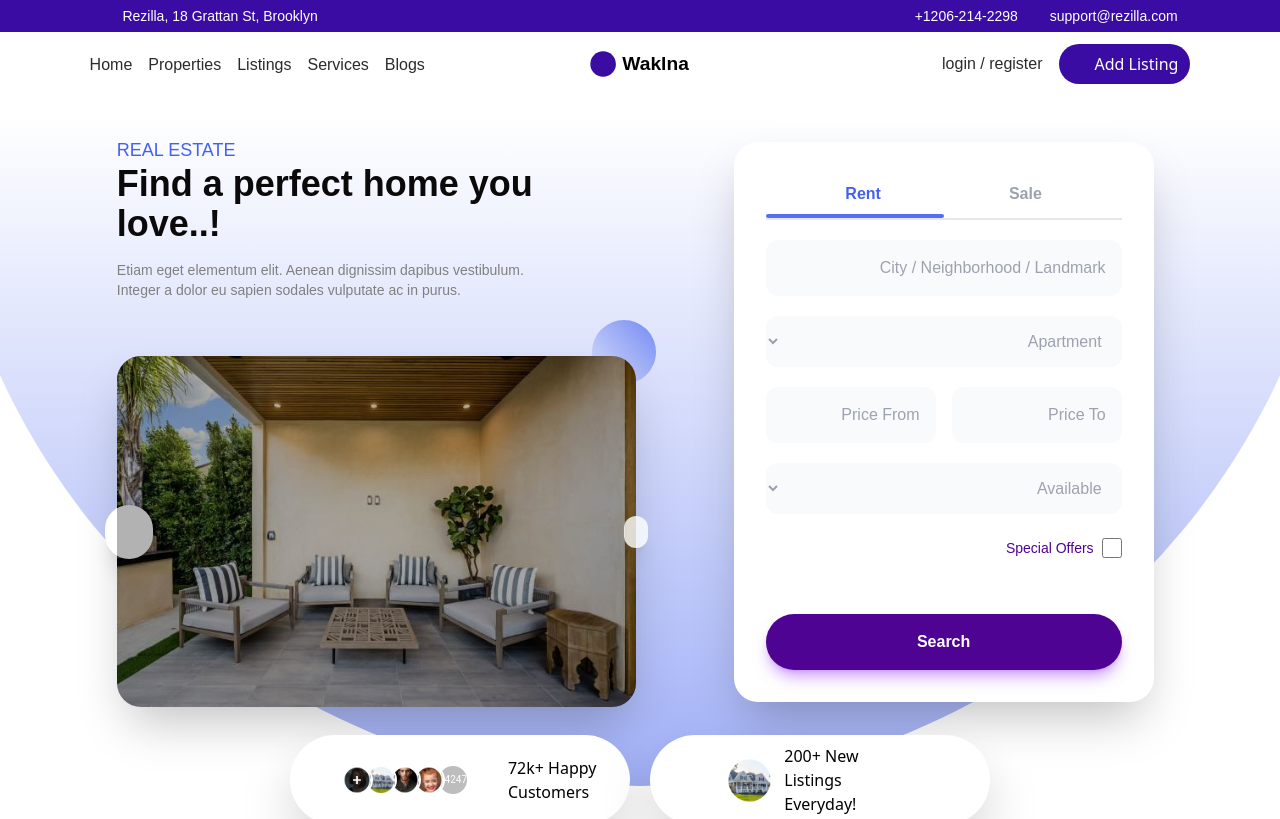
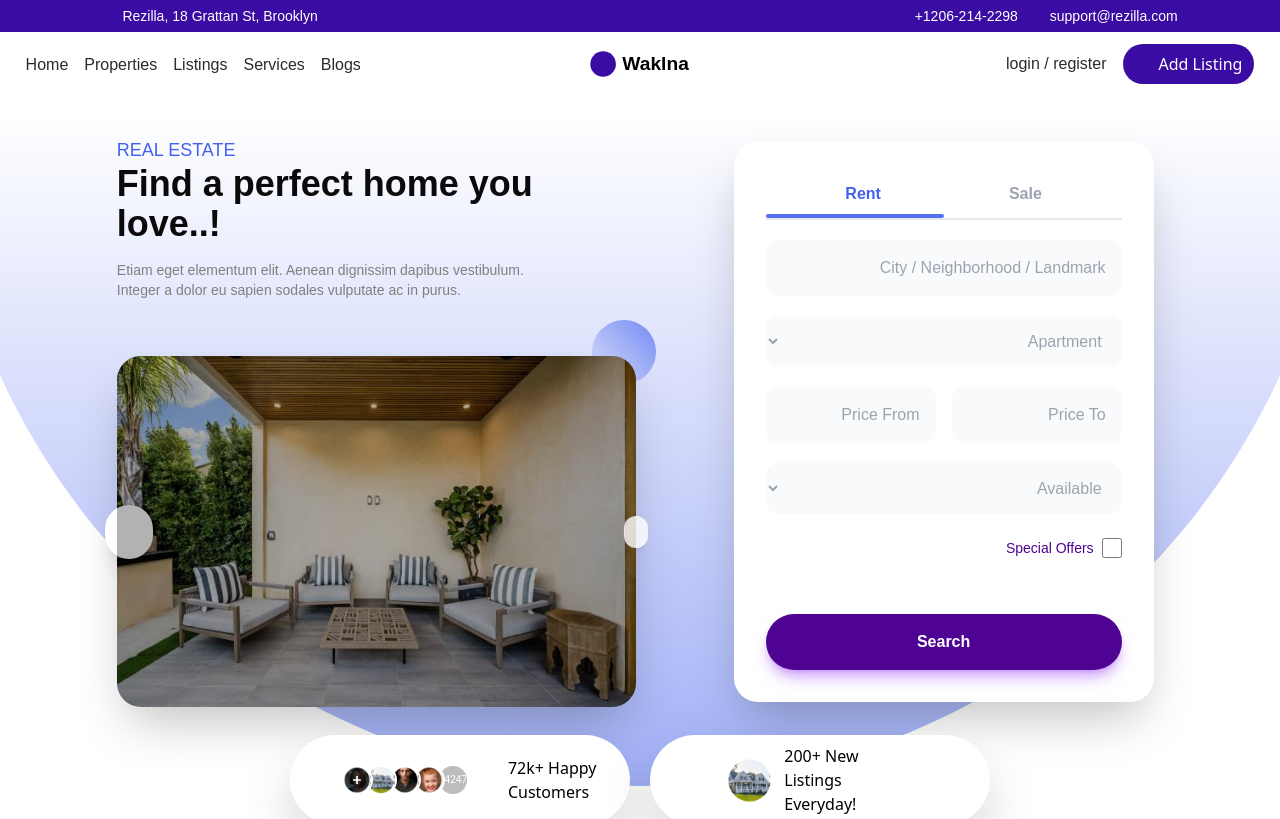
Before and after one commit to Am-Up/woklna, a React (Vite) app: page / in a window 1280 px wide. Shown: the top 819 px of the page. Built offline with nearby package versions, Linux system fonts and the light colour scheme; some icons are missing.

Commit message:
comit_tuw

```diff
--- a/src/Components/NavBar.tsx
+++ b/src/Components/NavBar.tsx
@@ -13,7 +13,7 @@ export default function NavBar() {
     <div className="z-20">
       <Topbar />
 
-      <header className="w-full py-3 px-[7%]">
+      <header className="w-full py-3 px-[2%] ">
         {/* Desktop */}
         <div className="hidden lg:grid grid-cols-3 items-center">
           <nav>
@@ -60,7 +60,7 @@ export default function NavBar() {
         </div>
 
         {/* Mobile */}
-        <div className="flex lg:hidden justify-between items-center">
+        <div className=" flex lg:hidden justify-between items-center ">
           <motion.div
             animate={{
               y: loading ? 700 : 0,
@@ -75,7 +75,9 @@ export default function NavBar() {
             <h3 className="font-semibold font-poppins text-2xl">Waklna</h3>
           </motion.div>
 
-          <MenuIcon fontSize="large" />
+         <div className="pr-3">
+           <MenuIcon fontSize="large" />
+         </div>
         </div>
 
         <Lodaing_Logo loading={loading} setLoading={setLoading} />
```
